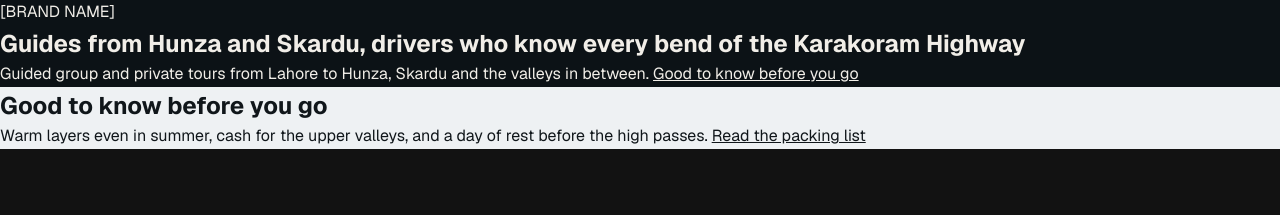
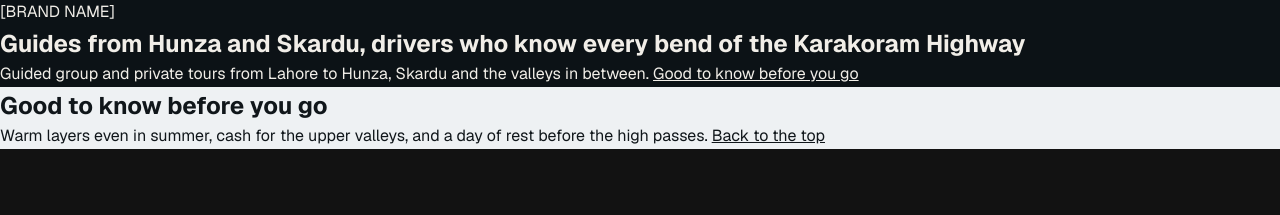
Before and after one commit to Abuubkar/north-tours-web, a Next.js app: page / in a window 1280 px wide. Shown: the top 215 px of the page. Built offline with nearby package versions, Linux system fonts and the light colour scheme.

Commit message:
fix(styles): review fixes and ADR-0011 for surface tokens (#3)

```diff
--- a/app/layout.tsx
+++ b/app/layout.tsx
@@ -7,7 +7,6 @@
 const geist = Geist({
   subsets: ['latin'],
   variable: '--font-geist',
-  display: 'swap',
 });
 
 type RootLayoutProps = {
--- a/app/page.tsx
+++ b/app/page.tsx
@@ -23,7 +23,7 @@
         <h2>Good to know before you go</h2>
         <p>
           Warm layers even in summer, cash for the upper valleys, and a day of rest before the high
-          passes. <a href="#good-to-know">Read the packing list</a>
+          passes. <a href="#">Back to the top</a>
         </p>
       </section>
     </main>
--- a/styles/globals.css
+++ b/styles/globals.css
@@ -1,7 +1,5 @@
 body {
   container-type: inline-size;
-  background: var(--bg);
-  color: var(--fg);
   font-family: var(--font);
   font-size: var(--fs-body);
   line-height: var(--lh-body);
@@ -9,7 +7,8 @@
   -moz-osx-font-smoothing: grayscale;
 }
 
-/* A surface block paints its own background so its tokens apply to what it contains. */
+/* The page and each surface block paint their own background, so their tokens apply to what they contain. */
+body,
 [data-surface] {
   background: var(--bg);
   color: var(--fg);
```
Also changed, not shown: 3 other files (tests, documents, lock files or other folders).
